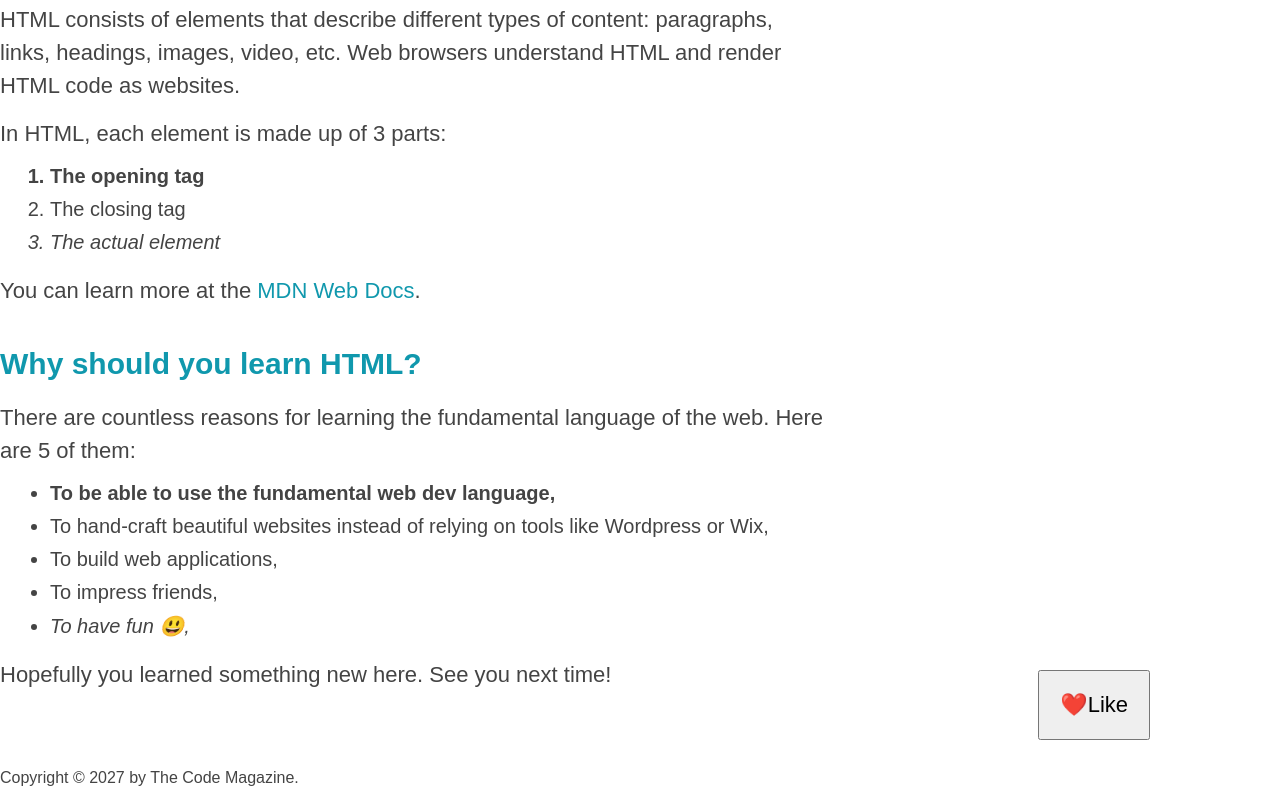
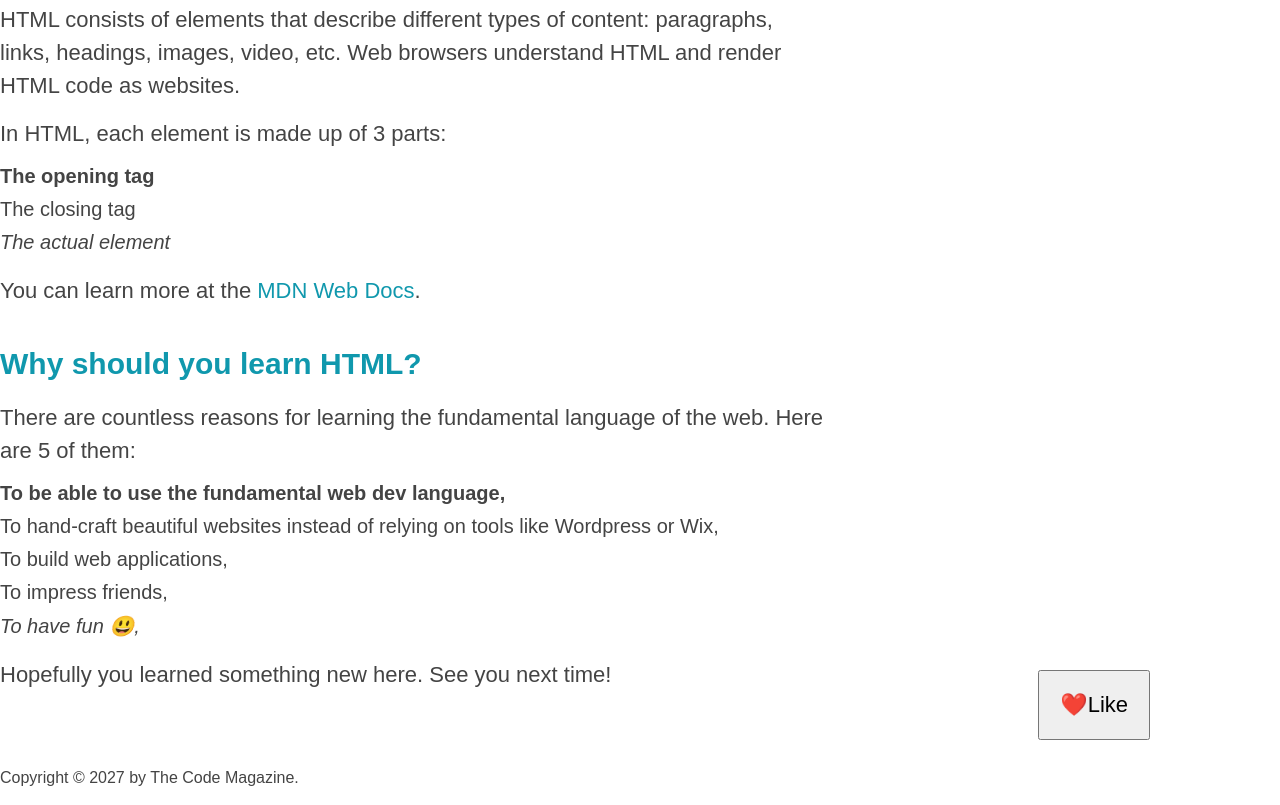
Before and after one commit to mcmasterml/TourHTML, a plain HTML site: page layouts.html in a window 1280 px wide. Shown: the part 1008-1813 px from the top of the page. Drawn offline with Linux system fonts and the light colour scheme.

Commit message:
Update layouts.css

```diff
--- a/styles/layouts.css
+++ b/styles/layouts.css
@@ -51,8 +51,7 @@
     background-color: #f7f7f7;
     border-top: 5px solid #1098ad;
     border-bottom: 5px solid #1098ad;
-    /* padding-top: 50px;
-    padding-bottom: 50px; */
+
     padding: 50px 0;
     width: 500px;
   }
@@ -93,7 +92,6 @@
   }
 
   ul, ol {
-    margin-left: 50px;
     margin-bottom: 20px;
   }
 
```
